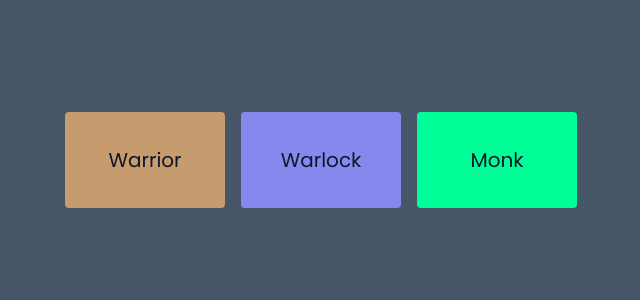
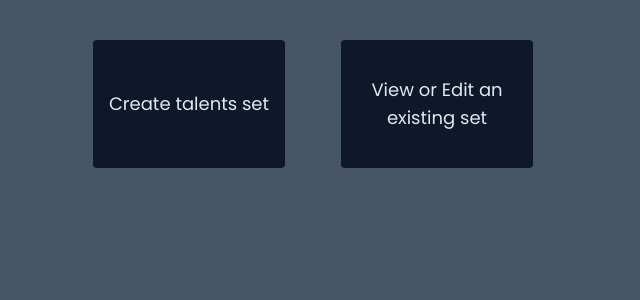
Before and after one commit to jinitsuga/share-talents, a React (Vite) app: page / in a window 1280 px wide. Shown: the top 300 px of the page, without its empty margins (319-959 px from the left). Built offline with nearby package versions, Linux system fonts and the light colour scheme.

Commit message:
Established router and initial routes

```diff
--- a/src/App.tsx
+++ b/src/App.tsx
@@ -1,12 +1,22 @@
 import { useState } from "react";
-import { ChoosePath } from "./Components/ChooseAction/Choose";
+import { ChoosePath } from "./Components/ChooseAction/ChoosePath";
 import { ChooseClass } from "./Components/ChooseClass/ChooseClass";
+import { createBrowserRouter, RouterProvider } from "react-router-dom";
+
 import "./App.css";
 
+const router = createBrowserRouter([
+  { path: "/", element: <ChoosePath /> },
+  {
+    path: "/create-build",
+    element: <ChooseClass />,
+    children: [{ path: "/create-build/new", element: <ChooseClass /> }],
+  },
+]);
 function App() {
   return (
     <div>
-      <ChooseClass />
+      <RouterProvider router={router} />
     </div>
   );
 }
--- a/src/Components/ChooseAction/Option.tsx
+++ b/src/Components/ChooseAction/Option.tsx
@@ -1,5 +1,6 @@
 import { useState, FC, EventHandler } from "react";
 import Tooltip from "../Tooltip/Tooltip";
+import { useNavigate } from "react-router-dom";
 
 interface Props {
   tooltip: string;
@@ -8,6 +9,8 @@ interface Props {
 
 const Option: FC<Props> = ({ text, tooltip }) => {
   const [tooltipShown, setTooltipShown] = useState(false);
+
+  const navigate = useNavigate();
 
   const handleEnter = () => {
     setTooltipShown(true);
@@ -19,6 +22,9 @@ const Option: FC<Props> = ({ text, tooltip }) => {
   return (
     <div className="h-80 flex flex-col items-center justify-start m-5">
       <button
+        onClick={(e) => {
+          navigate("/create-build");
+        }}
         onMouseEnter={handleEnter}
         onMouseLeave={handleLeave}
         className="text-slate-200 bg-slate-900 border mr-4 w-48 h-32 rounded border-transparent text-lg p-1 self-end
```
Also changed, not shown: src/Components/ChooseAction/ChoosePath.tsx (renamed from src/Components/ChooseAction/Choose.tsx).
